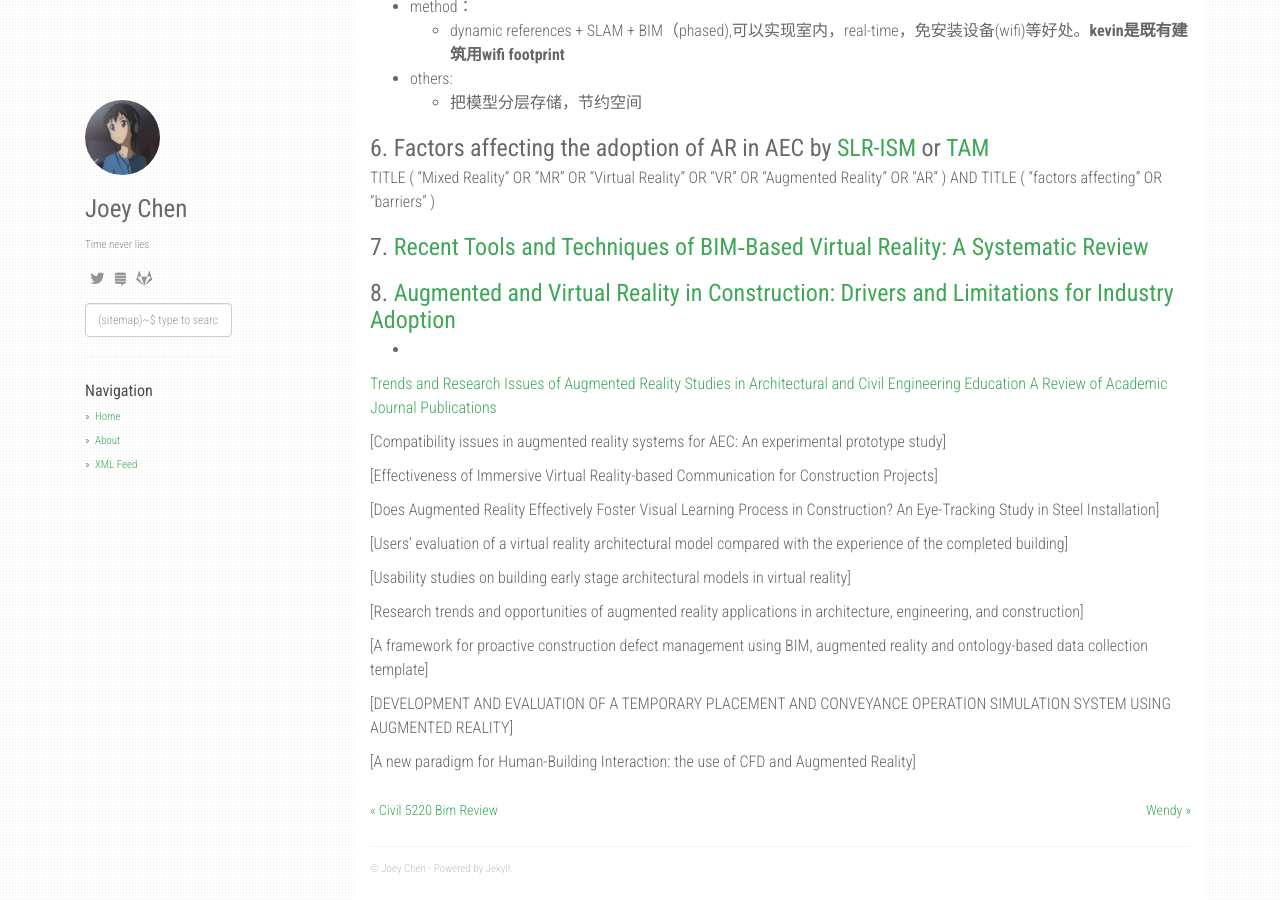
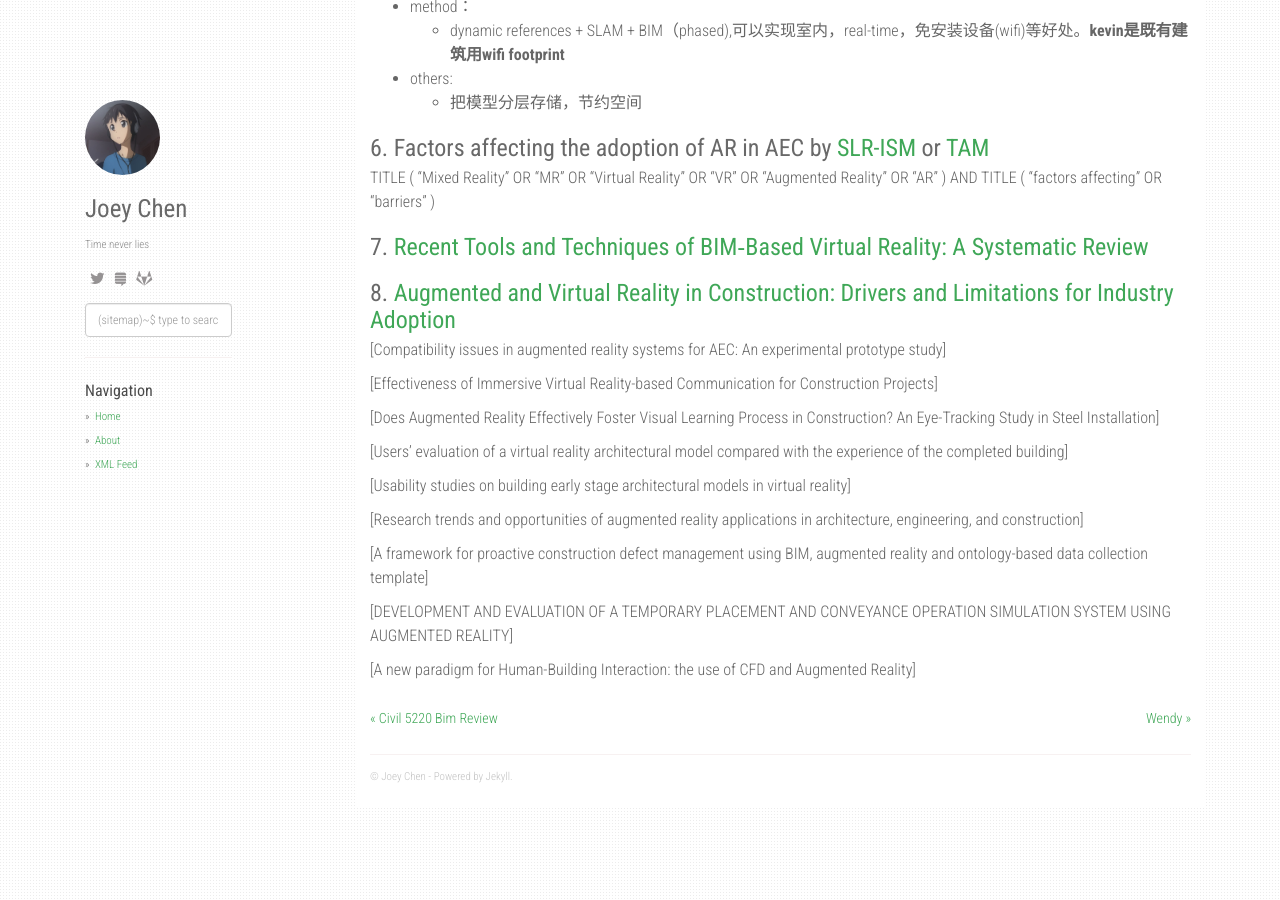
Before and after one commit to czy95/czy95.github.io, a Jekyll site: the page built from _posts/2020-10-27-MR论文.md, in a window 1280 px wide and 900 px high, scrolled down 1856 px. Built offline with Jekyll 4.4.1, drawn with Linux system fonts in a browser that asks for light colours; nearby versions of some CDN libraries; some of the changed text lies outside the part shown.

Commit message:
Update and rename 2020-10-27-VR-AR-Related-Paper.md to 2020-10-27-MR论文.md

```diff
--- a/_posts/2020-10-27-VR-AR-Related-Paper.md
+++ b/_posts/2020-10-27-MR论文.md
@@ -75,10 +75,6 @@ TITLE ( "Mixed Reality"  OR  "MR"  OR  "Virtual Reality"  OR  "VR"  OR  "Augment
 ### 7. [Recent Tools and Techniques of BIM‑Based Virtual Reality: A Systematic Review](https://sci-hub.do/10.1007/s11831-019-09386-0)
 
 ### 8. [Augmented and Virtual Reality in Construction: Drivers and Limitations for Industry Adoption](https://ascelibrary.org/doi/pdf/10.1061/%28ASCE%29CO.1943-7862.0001844)
-  -
-
-
-[Trends and Research Issues of Augmented Reality Studies in Architectural and Civil Engineering Education A Review of Academic Journal Publications](https://sci-hub.do/https://doi.org/10.3390/app9091840)
 
 [Compatibility issues in augmented reality systems for AEC: An experimental prototype study]
 
```
